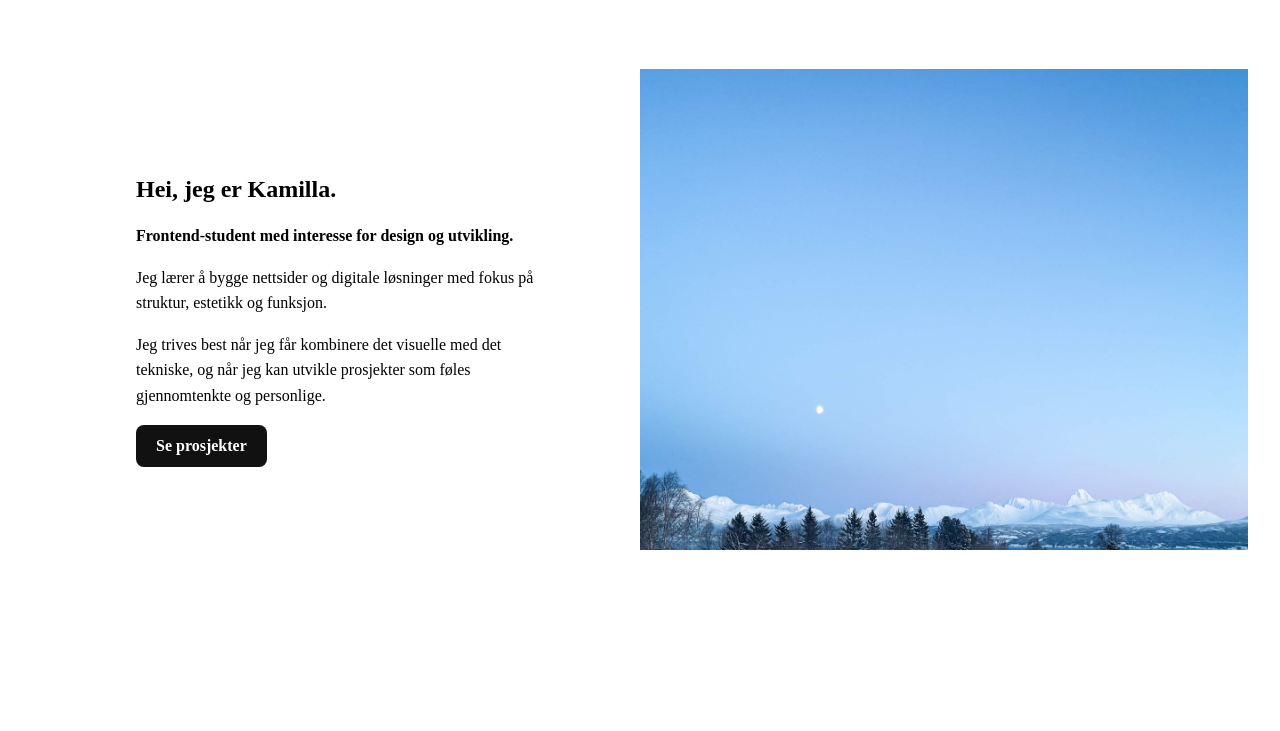
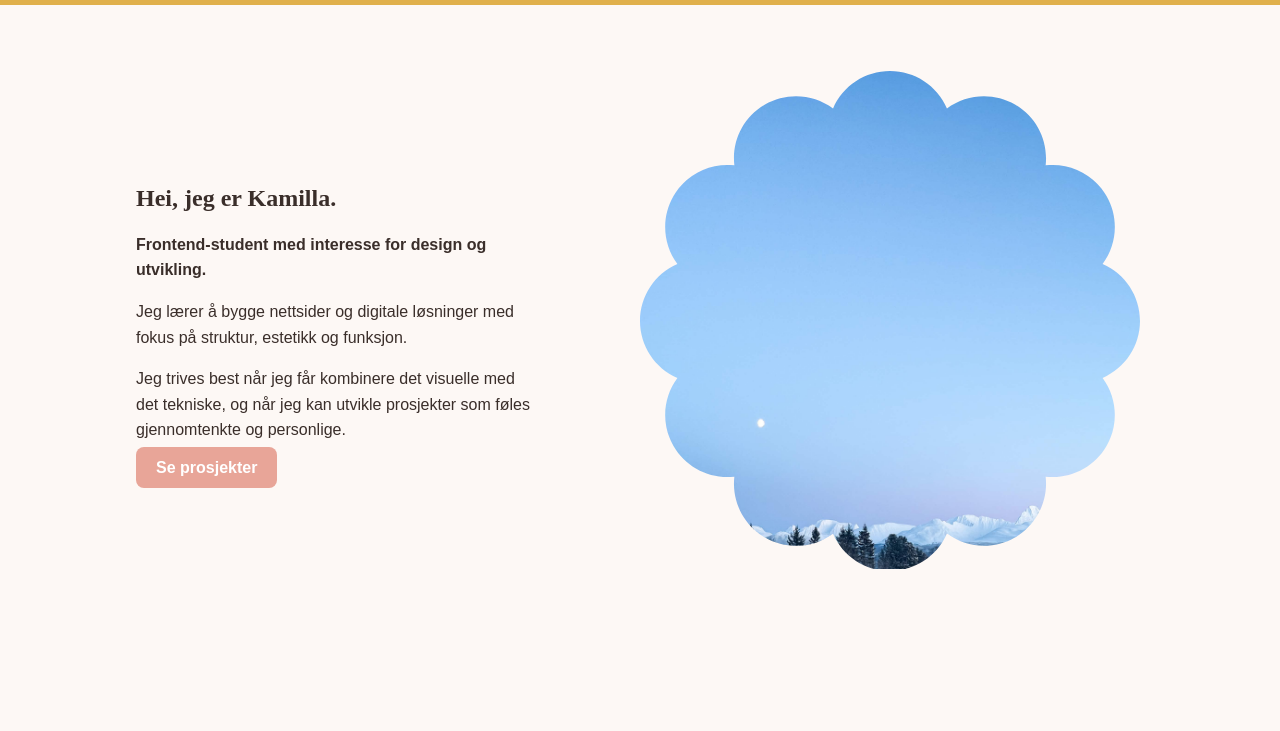
Before and after one commit to Kamillaaks/kulekamminettside, a plain HTML site: page index.html in a window 1280 px wide. Shown: the part 72-803 px from the top of the page. Drawn offline with Linux system fonts and the light colour scheme; a web font is replaced by a local one.

Commit message:
fonts added

```diff
--- a/index.html
+++ b/index.html
@@ -8,6 +8,8 @@
     <link rel="stylesheet" href="style.css">
 
     <link rel="stylesheet" href="https://rsms.me/inter/inter.css">
+    <link rel="stylesheet" href="https://use.typekit.net/lgb5bbt.css">
+    <link rel="stylesheet" href="https://use.typekit.net/lgb5bbt.css">
 </head>
 <body id="main">
     <header class="header">
--- a/style.css
+++ b/style.css
@@ -1,6 +1,23 @@
+:root {
+  --bg-main: #FDF8F5;
+  --bg-soft: #F3EDE8;
+
+  --accent-peach: #E8A598;
+  --accent-burgundy: #8C3A3A;
+  --accent-sage: #A3B18A;
+  --accent-mustard: #E0B04B;
+
+  --text-main: #3A2E2A;
+  --white: #ffffff;
+}
+
 body {
     padding: 0;
     margin: 0;
+
+    background-color: var(--bg-main);
+    color: var(--text-main);
+    font-family: 'Poppins', sans-serif;
 }
 
 html {
@@ -16,8 +33,9 @@ html {
 
     position: sticky;
     top: 0;
+    z-index: 100;
 
-    background-color: #fff;
+    background-color: var(--accent-mustard);
 }
 
 .header-logo {
@@ -66,6 +84,10 @@ html {
     padding: 3rem;
 }
 
+.hero-text h1 {
+    font-family: 'Cooper Black', serif;
+}
+
 .hero-text p {
     line-height: 1.6;
 }
@@ -74,9 +96,25 @@ html {
     max-width: 400px;
 }
 
+.hero-img {
+  width: 500px;
+  aspect-ratio: 1/1;
+
+  mask-image: url(flower.svg);
+  mask-size: contain;
+  mask-repeat: no-repeat;
+  mask-position: center;
+
+  -webkit-mask-image: url("flower.svg");
+  -webkit-mask-size: contain;
+  -webkit-mask-repeat: no-repeat;
+  -webkit-mask-position: center;
+}
+
 .hero-img img {
-    max-width: 100%;
-    height: auto;
+    width: 100%;
+    height: 100%;
+    object-fit: cover;
 }
 
 .intro {
@@ -84,13 +122,17 @@ html {
 }
 
 .cta-button {
-    display: inline-block;
     padding: 12px 20px;
-    background: #111;
-    color: #fff;
+    background: var(--accent-peach);
+    color: var(--white);
     border-radius: 8px;
     text-decoration: none;
     font-weight: 600;
+    transition: 0.3s ease;
+}
+
+.cta-button:hover {
+    background-color: var(--accent-burgundy);
 }
 
 /* OM MEG */
@@ -141,6 +183,7 @@ html {
     height: 40rem;
     width: 100%;
     object-fit: cover;
+    border-radius: 8px;
 }
 
 .project-card h3 {
```
Also changed, not shown: flower.svg (added).
